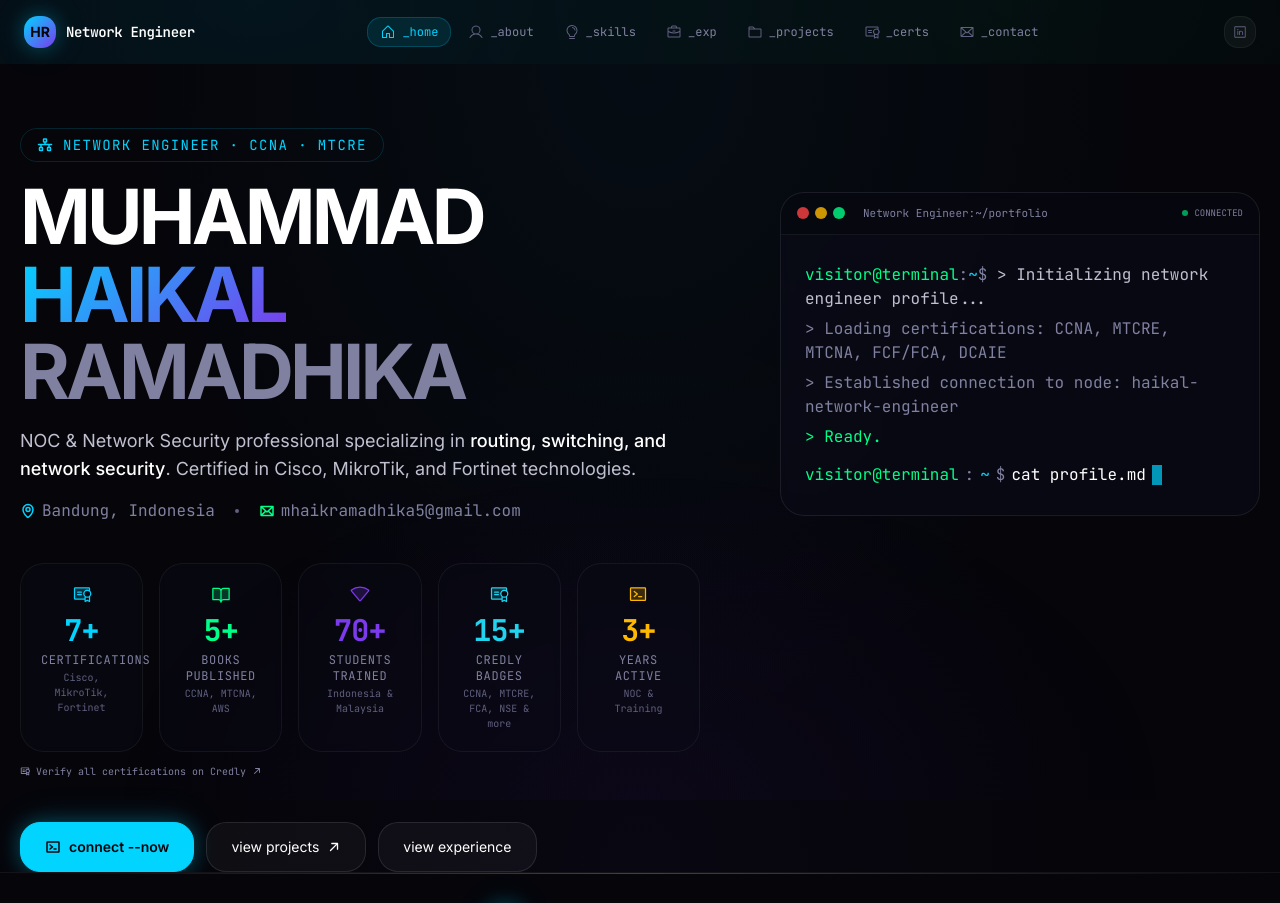
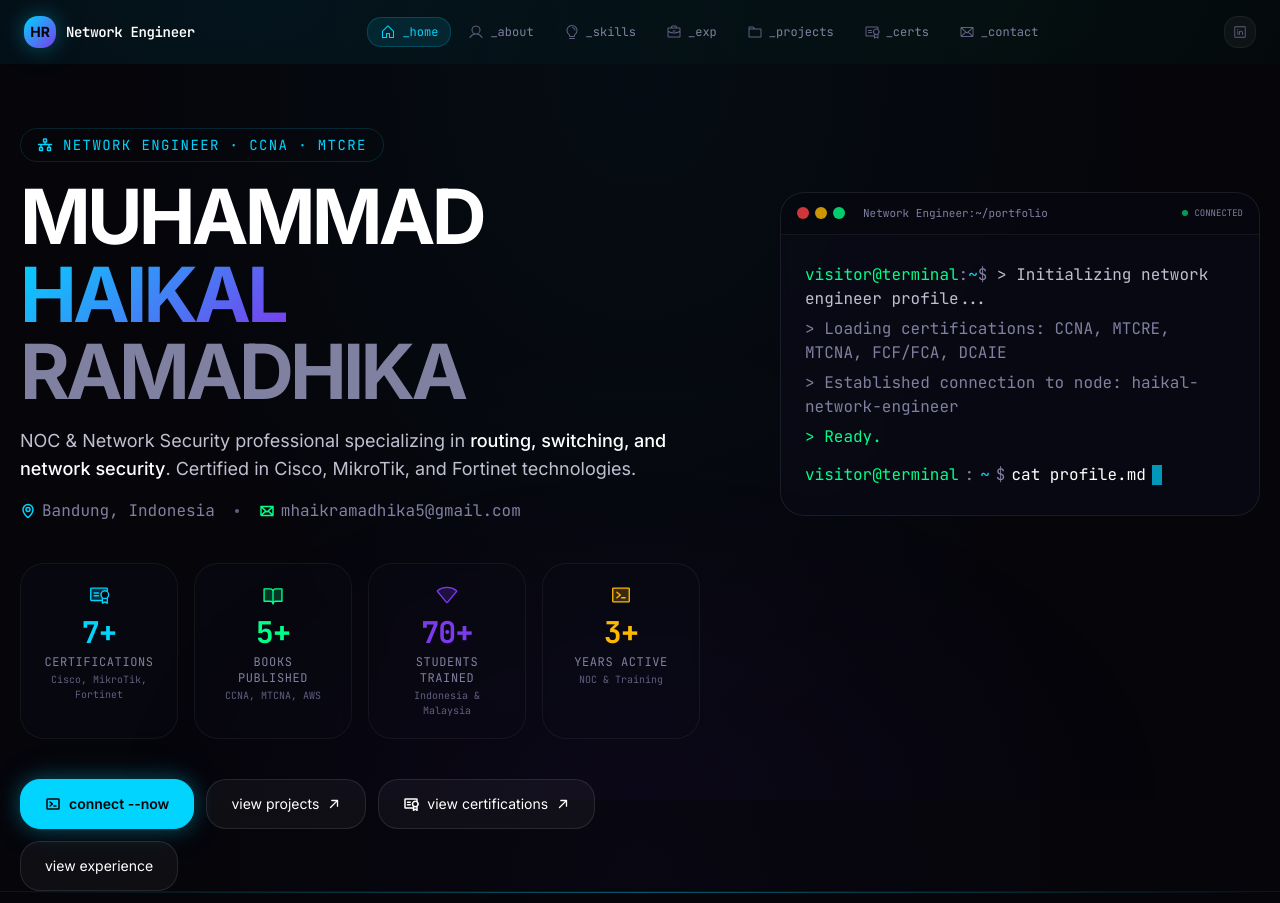
Before and after one commit to hafizhmaulidan15/web-portfolio-haikal, a React (Vite) app: page / in a window 1280 px wide. Shown: the top 903 px of the page. Built offline with nearby package versions, Linux system fonts and the light colour scheme.

Commit message:
fix: restore view projects button, remove project lab entry

```diff
--- a/src/components/Hero.jsx
+++ b/src/components/Hero.jsx
@@ -90,34 +90,23 @@ const Hero = () => {
 
                         {/* Stats Row */}
                         <MotionContainer delay={0.3}>
-                            <div className="grid grid-cols-2 sm:grid-cols-3 md:grid-cols-5 gap-3 md:gap-4">
+                            <div className="grid grid-cols-2 md:grid-cols-4 gap-4">
                                 {[
                                     { label: 'CERTIFICATIONS', value: '7+', color: 'text-primary', icon: Certificate, desc: 'Cisco, MikroTik, Fortinet' },
                                     { label: 'BOOKS PUBLISHED', value: '5+', color: 'text-accent-green', icon: BookOpen, desc: 'CCNA, MTCNA, AWS' },
                                     { label: 'STUDENTS TRAINED', value: '70+', color: 'text-accent-purple', icon: WifiHigh, desc: 'Indonesia & Malaysia' },
-                                    { label: 'CREDLY BADGES', value: '15+', color: 'text-accent-cyan', icon: Certificate, desc: 'CCNA, MTCRE, FCA, NSE & more' },
                                     { label: 'YEARS ACTIVE', value: '3+', color: 'text-accent-amber', icon: TerminalWindow, desc: 'NOC & Training' },
                                 ].map((stat, idx) => (
-                                    <div key={idx} className="p-3 md:p-5 rounded-xl border border-white/[0.06] bg-surface/40 backdrop-blur-sm text-center group hover:border-primary/20 transition-all">
+                                    <div key={idx} className="p-4 md:p-5 rounded-xl border border-white/[0.06] bg-surface/40 backdrop-blur-sm text-center group hover:border-primary/20 transition-all">
                                         <div className={`${stat.color} mb-2 flex justify-center`}>
-                                            <stat.icon size={20} weight="duotone" />
+                                            <stat.icon size={22} weight="duotone" />
                                         </div>
-                                        <div className={`text-xl md:text-3xl font-bold font-mono tracking-tight ${stat.color}`}>{stat.value}</div>
-                                        <div className="text-[9px] md:text-xs font-mono text-text-tertiary uppercase tracking-wider mt-1">{stat.label}</div>
-                                        <div className="text-[8px] md:text-[10px] font-mono text-text-muted mt-0.5">{stat.desc}</div>
+                                        <div className={`text-2xl md:text-3xl font-bold font-mono tracking-tight ${stat.color}`}>{stat.value}</div>
+                                        <div className="text-[10px] md:text-xs font-mono text-text-tertiary uppercase tracking-wider mt-1">{stat.label}</div>
+                                        <div className="text-[9px] md:text-[10px] font-mono text-text-muted mt-0.5">{stat.desc}</div>
                                     </div>
                                 ))}
                             </div>
-                            <a
-                                href={profileData.credlyUrl}
-                                target="_blank"
-                                rel="noopener noreferrer"
-                                className="inline-flex items-center gap-1.5 text-[10px] font-mono text-text-tertiary hover:text-primary transition-colors mt-3"
-                            >
-                                <Certificate size={10} weight="bold" />
-                                Verify all certifications on Credly
-                                <ArrowUpRight size={10} weight="bold" />
-                            </a>
                         </MotionContainer>
 
                         {/* CTA */}
@@ -137,6 +126,16 @@ const Hero = () => {
                                     view projects
                                     <ArrowUpRight size={14} weight="bold" />
                                 </Link>
+                                <a
+                                    href={profileData.credlyUrl}
+                                    target="_blank"
+                                    rel="noopener noreferrer"
+                                    className="px-6 py-3.5 bg-interactive-button border border-white/[0.1] text-foreground font-sans text-sm rounded-lg hover:bg-white/[0.08] transition-all flex items-center gap-2"
+                                >
+                                    <Certificate size={16} weight="bold" />
+                                    view certifications
+                                    <ArrowUpRight size={14} weight="bold" />
+                                </a>
                                 <Link
                                     to="/experience"
                                     className="px-6 py-3.5 bg-interactive-button border border-white/[0.1] text-foreground font-sans text-sm rounded-lg hover:bg-white/[0.08] transition-all flex items-center gap-2"
--- a/src/data/profileData.js
+++ b/src/data/profileData.js
@@ -462,26 +462,6 @@ export const projects = [
     skills: ['AWS', 'Cloud', 'EC2', 'VPC', 'IAM', 'S3', 'Technical Writing'],
     color: 'text-accent-purple',
   },
-  {
-    id: 6,
-    title: 'Enterprise Multi-Protocol Network Lab: Cisco',
-    period: 'Jan 2024 - Present',
-    association: 'Self-Project',
-    icon: 'lab',
-    role: 'Network Engineer',
-    roleType: 'individual',
-    category: 'project',
-    description: 'Multi-protocol enterprise network lab built on Cisco infrastructure. Performed end-to-end troubleshooting and documented the implementation of routing protocols, switching, and security configurations.',
-    responsibilities: [
-      'Designed and built multi-protocol network topology using Cisco routers and switches.',
-      'Configured OSPF, EIGRP, BGP, and redistribution between protocols.',
-      'Implemented VLANs, trunking, STP, EtherChannel, and inter-VLAN routing.',
-      'Performed end-to-end troubleshooting and documented the full implementation.',
-    ],
-    impact: 'Comprehensive enterprise networking lab demonstrating multi-vendor protocol integration and troubleshooting methodology.',
-    skills: ['Cisco', 'OSPF', 'EIGRP', 'BGP', 'VLAN', 'STP', 'EtherChannel', 'Troubleshooting'],
-    color: 'text-primary',
-  },
 ];
 
 export const certifications = [
```
